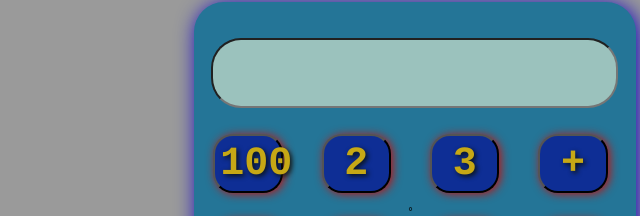
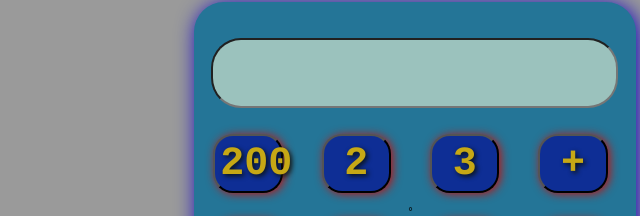
Before and after one commit to devil535/Web-Calculator, a plain HTML site: page index.html in a window 1280 px wide. Shown: the part 131-347 px from the top of the page, 225-865 px from the left. Drawn offline with Linux system fonts and the light colour scheme; a web font is replaced by a local one.

Commit message:
again changed

```diff
--- a/index.html
+++ b/index.html
@@ -39,7 +39,7 @@
         <div class="switch1">
 
             <!-- <button id="btn_1" onclick="btn1()" onmousedown="setAttribute('style','color:var( --light_designcolor);');" onmouseup="normaleffect('btn_1')">1</button> -->
-            <button id="btn_1" onclick="btn1()" onmousedown="designeffect('btn_1')" onmouseup="normaleffect('btn_1')">100</button>
+            <button id="btn_1" onclick="btn1()" onmousedown="designeffect('btn_1')" onmouseup="normaleffect('btn_1')">200</button>
             <button id="btn_2" onclick="btn2()"  onmousedown="designeffect('btn_2')" onmouseup="normaleffect('btn_2')">2</button>
             <button id="btn_3" onclick="btn3()" onmousedown="designeffect('btn_3')" onmouseup="normaleffect('btn_3')">3</button>
             <button id="btn_plus" onclick="plus()" onmousedown="designeffect('btn_plus')" onmouseup="normaleffect('btn_plus')">+</button>
```
